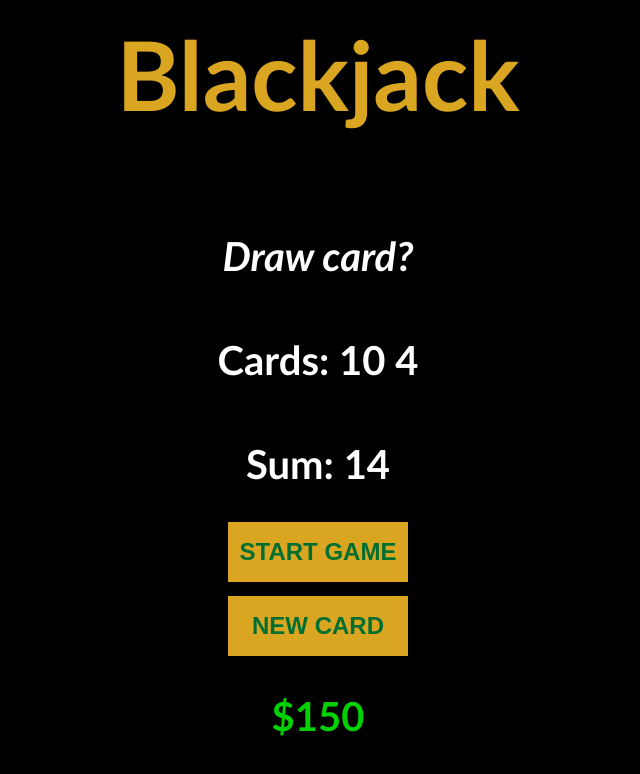
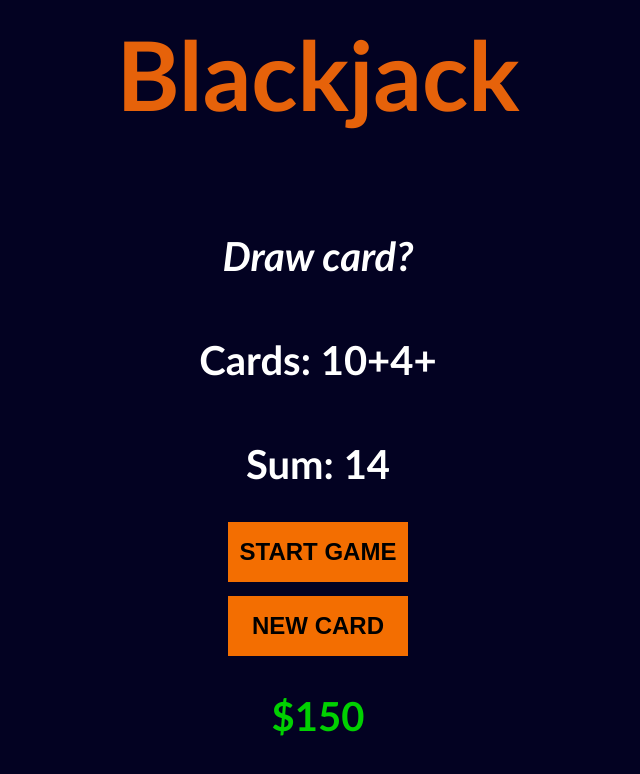
Before and after one commit to JoseTovar99/blackjack, a plain HTML site: page index.html in a window 1280 px wide. Both pictures are taken after a click on the button "START GAME". Shown: the whole page, without its empty margins (322-962 px from the left). Drawn offline with Linux system fonts and the light colour scheme.

Commit message:
css color changes, loseMoney function

```diff
--- a/index.js
+++ b/index.js
@@ -37,17 +37,23 @@ function startGame() {
     cards = [firstCard, secondCard];
     sum = firstCard + secondCard;
 
+    loseMoney()
+    renderGame();
+}
 
+function loseMoney() {
+    if (isAlive === true) {
     playerEl.textContent = ("$") + (playerObject.chips - 50);
+    } else {
 
-    renderGame();
+    }
 }
 
 function renderGame() {
 
     cardsEl.textContent = "Cards: "
     for (let i = 0; i < cards.length; i++) {
-        cardsEl.textContent += cards[i] + " ";
+        cardsEl.textContent += cards[i] + "+" + "";
     }
     sumEl.textContent = "Sum: " + sum;
     if (sum <= 20) {
@@ -55,7 +61,6 @@ function renderGame() {
     } else if (sum === 21) {
         message = "Blackjack!"
         hasBlackJack = true;
-        moneyGain = true;
     } else {
         message = "You Lose..."
         isAlive = false;
--- a/style.css
+++ b/style.css
@@ -1,5 +1,5 @@
 body {
-background: rgb(0, 0, 0);
+background: rgb(3, 2, 34);
 font-family: 'Trebuchet MS', 'Lucida Sans Unicode', 'Lucida Grande', 'Lucida Sans', Arial, sans-serif;
 text-align: center;
 color: white;
@@ -14,7 +14,7 @@ margin-top: -3rem;
 }
 
 h1 {
-    color: goldenrod;
+    color: rgb(230, 98, 10);
 }
 
 #message-el {
@@ -32,9 +32,9 @@ p {
 button  {
     text-align: center;
     align-items: center;
-    color: #016f32;
+    color: #000000;
     width: 180px;
-    background: goldenrod;
+    background: rgb(243, 110, 1);
     font-size: 1.5rem;
     height: 60px;
     padding-top: 5px;
@@ -49,5 +49,5 @@ button:hover {
     background: black;
     color: goldenrod;
     cursor: pointer;
-    transform: translateY(-7px);
+    transform: translateY(-3px);
 }
```
